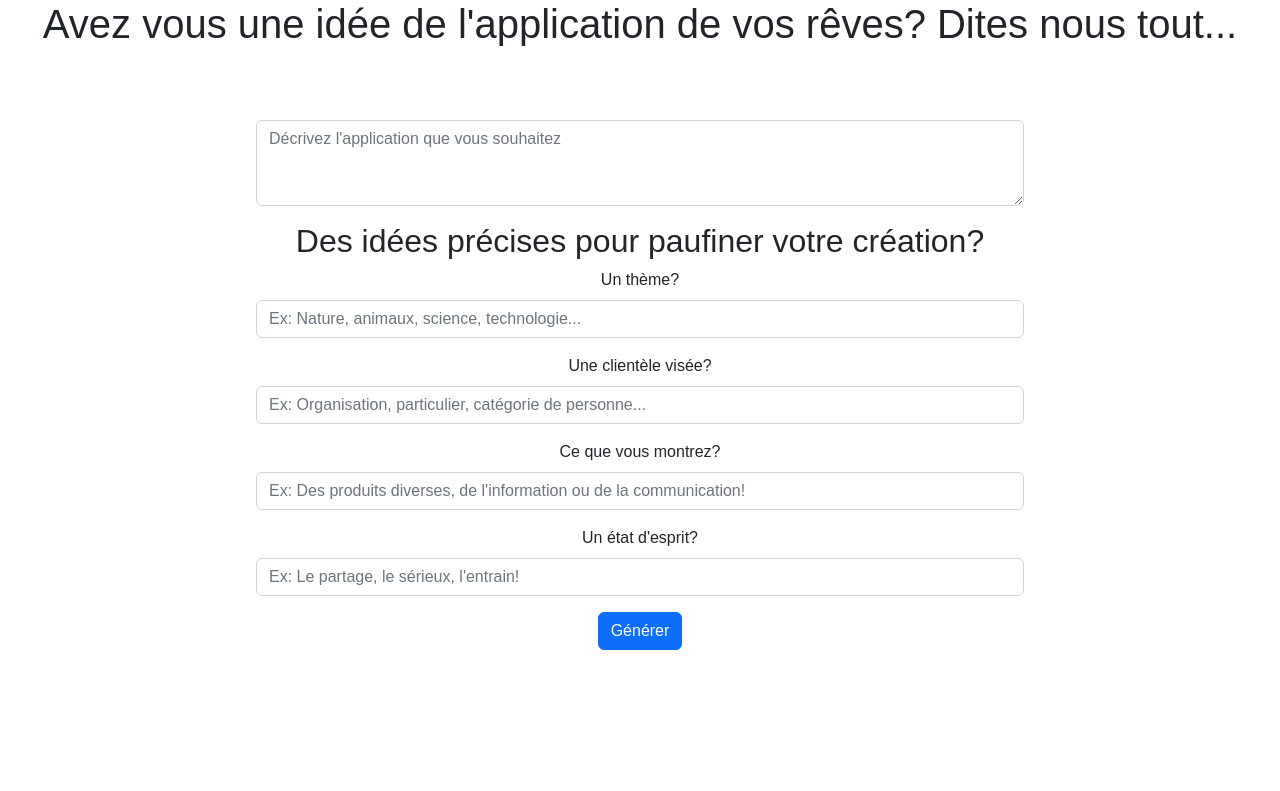
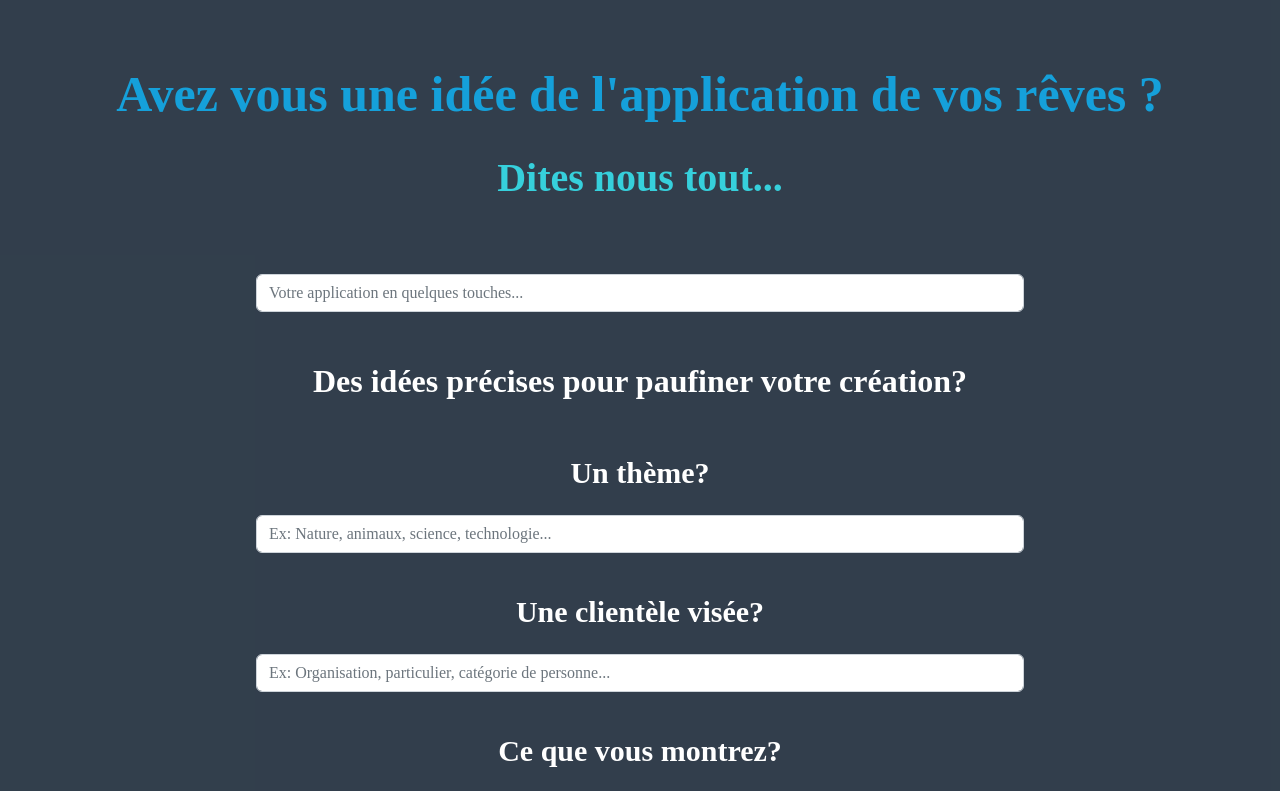
Before and after one commit to MuDraconiis/hackathon2022, a React (Create React App) app in the folder content_generator/: page /generation in a window 1280 px wide. Shown: the top 791 px of the page. Built offline with nearby package versions, Linux system fonts and the light colour scheme.

Commit message:
Pour push

```diff
--- a/content_generator/src/components/Generation.js
+++ b/content_generator/src/components/Generation.js
@@ -1,9 +1,10 @@
 import { Link } from "react-router-dom";
-import { useEffect, useState } from "react";
+import { useEffect, useState, useRef } from "react";
 import Form from 'react-bootstrap/Form';
 import Button from 'react-bootstrap/Button';
 import { Configuration, OpenAIApi } from "openai";
 import axios from "axios";
+import Spinner from 'react-bootstrap/Spinner';
 
 function MyBody() {
 
@@ -95,6 +96,7 @@ export default function Generation() {
     const [result, setResult] = useState([]);
     const [prompt, setPrompt] = useState("");
     const [titres, setTitres] = useState([]);
+    const [submit, setSubmit] = useState(false);
     const [textes, setTextes] = useState([]);
     const [texte1, setTexte1] = useState([]);
     const [images, setImages] = useState([]);
@@ -102,7 +104,8 @@ export default function Generation() {
     const [promptPro, setPromptPro] = useState("");
     const [promptThe, setPromptThe] = useState("");
     const [promptEsp, setPromptEsp] = useState("");
-    console.log(result)
+    const [rendered, setRendered] = useState(false);
+    const ref = useRef(null)
 
 
     const handleChange = (event) => {
@@ -115,6 +118,7 @@ export default function Generation() {
 
     async function handleSubmit(event) {
         event.preventDefault();
+        setSubmit(true)
         const configuration = new Configuration({
             apiKey: process.env.REACT_APP_Open_AI_Key,
         });
@@ -161,35 +165,45 @@ export default function Generation() {
             images[i] = responseImage.data.data[i].url;
         }
         setTexte1(responseArgVente.data.choices[0].text)
+        setSubmit(false)
+        ref.current?.scrollIntoView({behavior: 'smooth'});
+
     }
 
     useEffect(() => {
+        setTimeout(() => {
+            setRendered(false)
+            design()
+        }, "6000")
+        setRendered(true)
         setTextes(textes)
         setTitres(titres)
         setImages(images)
-        console.log(prompt)
     })
 
     return (
         <div>{MyBody()}
-            <div>
-                <h1>
-                    Avez vous une idée de l'application de vos rêves? Dites nous tout...
+            <div id="form_container">
+                <h1 id="formtitre11">
+                    Avez vous une idée de l'application de vos rêves ?
+                </h1>
+                <h1 id="formtitre12">
+                    Dites nous tout...
                 </h1>
                 <div id="div_form">
                     <Form onSubmit={handleSubmit}>
                         <Form.Group className="mb-3">
                             <Form.Control
                                 className="app-input"
-                                placeholder="Décrivez l'application que vous souhaitez"
+                                placeholder="Votre application en quelques touches..."
                                 onChange={(e) => setPrompt(e.target.value)}
-                                as="textarea" rows={3}
+                                rows="10"
+                                cols="40"
                             />
                         </Form.Group>
-
-                        <h2>Des idées précises pour paufiner votre création?</h2>
+                        <h2 id="formtitre2">Des idées précises pour paufiner votre création?</h2>
                         <Form.Group className="mb-3">
-                            <Form.Label >Un thème?</Form.Label>
+                            <Form.Label className="formlabel">Un thème?</Form.Label>
                             <Form.Control
                                 className="app-input"
                                 placeholder="Ex: Nature, animaux, science, technologie..."
@@ -200,7 +214,7 @@ export default function Generation() {
 
                         </Form.Group>
                         <Form.Group className="mb-3">
-                            <Form.Label>Une clientèle visée?</Form.Label>
+                            <Form.Label className="formlabel">Une clientèle visée?</Form.Label>
                             <Form.Control
                                 className="app-input"
                                 placeholder="Ex: Organisation, particulier, catégorie de personne..."
@@ -209,16 +223,16 @@ export default function Generation() {
                             />
                         </Form.Group>
                         <Form.Group className="mb-3">
-                            <Form.Label>Ce que vous montrez?</Form.Label>
+                            <Form.Label className="formlabel">Ce que vous montrez?</Form.Label>
                             <Form.Control
                                 className="app-input"
-                                placeholder="Ex: Des produits diverses, de l'information ou de la communication!"
+                                placeholder="Ex: Des produits diverses, de l'information et de la communication!"
                                 onChange={(e) => setPromptPro(e.target.value)}
 
                             />
                         </Form.Group>
                         <Form.Group className="mb-3">
-                            <Form.Label>Un état d'esprit?</Form.Label>
+                            <Form.Label className="formlabel">Un état d'esprit?</Form.Label>
                             <Form.Control
                                 className="app-input"
                                 placeholder="Ex: Le partage, le sérieux, l'entrain!"
@@ -226,67 +240,87 @@ export default function Generation() {
 
                             />
                         </Form.Group>
-                        <Button type="submit">Générer</Button>
-                        {images.length > 0 ? (
-                            <div id="main_container">
-                                <div id="articles_container" className="">
-                                    <div id="article1" className="article">
-                                        <h4>{titres[0]}</h4>
-                                        <img className="img_article" src={images[0]}></img>
-                                        <div className="text_article">{texte1}...</div>
+                        <Button id="btn_generer" type="submit">
+                            {
+                                submit == true ? (
+                                    <Spinner
+                                        as="span"
+                                        animation="grow"
+                                        size="sm"
+                                        role="status"
+                                        aria-hidden="true"
+                                    />
+                                ) : (
+                                    <></>
+                                )
+                            } GO !
+                        </Button>
+                    </Form>
                 </div>
-                                    <div id="article2" className="article">
-                                        <h4>{titres[1]}</h4>
-                                        <img className="img_article" src={images[1]}></img>
-                                        <div className="text_article">{textes[1]}...</div>
             </div>
 
-                                    <div id="article3" className="article">
-                                    <h4>{titres[2]}</h4>
+            {images.length > 0  ? (
+                <div id="main_container" ref={ref} rendered={rendered} >
+                    <div id="articles_container" className="">
+                        <div id="article1" className="article light">
+                            <img className="img_article" src={images[0]}></img>
+                            <h1 className="titre_article">{titres[0]}</h1>
+                            <div className="text_article">{texte1}[...]</div>
+                        </div>
+                        <div id="article2" className="article dark">
+                            <img className="img_article" src={images[1]}></img>
+                            <h1 className="titre_article">{titres[1]}</h1>
+                            <div className="text_article">{textes[1]}[...]</div>
+                        </div>
+                        <div id="article3" className="article light">
                             <img className="img_article" src={images[2]}></img>
-                                        <div className="text_article">{textes[2]}...</div>
+                            <h1 className="titre_article">{titres[2]}</h1>
+                            <div className="text_article">{textes[2]}[...]</div>
                         </div>
-
-                                    <div id="article4" className="article">
-                                    <h4>{titres[3]}</h4>
+                        <div id="article4" className="article dark">
                             <img className="img_article" src={images[3]}></img>
-                                        <div className="text_article">{textes[3]}...</div>
+                            <h1 className="titre_article">{titres[3]}</h1>
+                            <div className="text_article">{textes[3]}[...]</div>
                         </div>
-
-                                    <div id="article5" className="article">
-                                    <h4>{titres[4]}</h4>
+                        <div id="article5" className="article light">
                             <img className="img_article" src={images[4]}></img>
-                                        <div className="text_article">{textes[4]}...</div>
+                            <h1 className="titre_article">{titres[4]}</h1>
+                            <div className="text_article">{textes[4]}[...]</div>
                         </div>
-
-                                    <div id="article6" className="article">
-                                    <h4>{titres[5]}</h4>
+                        <div id="article6" className="article dark">
                             <img className="img_article" src={images[5]}></img>
-                                        <div className="text_article">{textes[5]}...</div>
+                            <h1 className="titre_article">{titres[5]}</h1>
+                            <div className="text_article">{textes[5]}[...]</div>
                         </div>
-
-                                    <div id="article7" className="article">
-                                    <h4>{titres[6]}</h4>
+                        <div id="article7" className="article light">
                             <img className="img_article" src={images[6]}></img>
-                                        <div className="text_article">{textes[6]}...</div>
+                            <h1 className="titre_article">{titres[6]}</h1>
+                            <div className="text_article">{textes[6]}[...]</div>
                         </div>
-
-                                    <div id="article8" className="article">
-                                    <h4>{titres[7]}</h4>
+                        <div id="article8" className="article dark">
                             <img className="img_article" src={images[7]}></img>
-                                        <div className="text_article">{textes[7]}...</div>
+                            <h1 className="titre_article">{titres[7]}</h1>
+                            <div className="text_article">{textes[7]}[...]</div>
                         </div>
-
-                                    <div id="article9" className="article">
-                                    <h4>{titres[8]}</h4>
+                        <div id="article9" className="article light">
                             <img className="img_article" src={images[8]}></img>
-                                        <div className="text_article">{textes[8]}...</div>
+                            <h1 className="titre_article">{titres[8]}</h1>
+                            <div className="text_article">{textes[8]}[...]</div>
                         </div>
-
-                                    <div id="article10" className="article">
-                                    <h4>{titres[9]}</h4>
+                        <div id="article10" className="article light">
                             <img className="img_article" src={images[9]}></img>
-                                        <div className="text_article">{textes[9]}...</div>
+                            <h1 className="titre_article">{titres[9]}</h1>
+                            <div className="text_article">{textes[9]}[...]</div>
+                        </div>
+                        <div id="article11" className="article dark">
+                            <img className="img_article" src={images[0]}></img>
+                            <h1 className="titre_article">{titres[0]}</h1>
+                            <div className="text_article">{textes[0]}[...]</div>
+                        </div>
+                        <div id="article12" className="article dark">
+                            <img className="img_article" src={images[2]}></img>
+                            <h1 className="titre_article">{titres[2]}</h1>
+                            <div className="text_article">{textes[2]}[...]</div>
                         </div>
 
                     </div>
@@ -294,9 +328,8 @@ export default function Generation() {
             ) : (
                 <></>
             )}
-                    </Form>
-                </div>
-            </div>
+
+
         </div>
     )
 }
```
Lines whose indentation alone changed are shown as unchanged.
